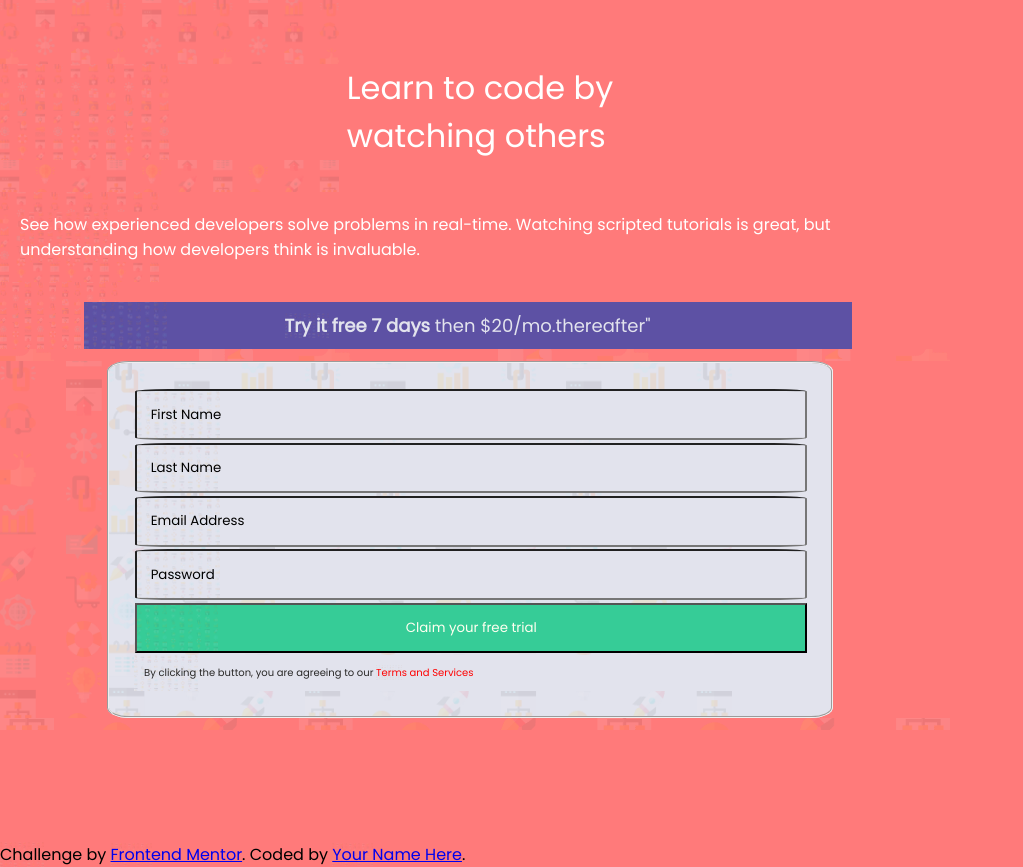
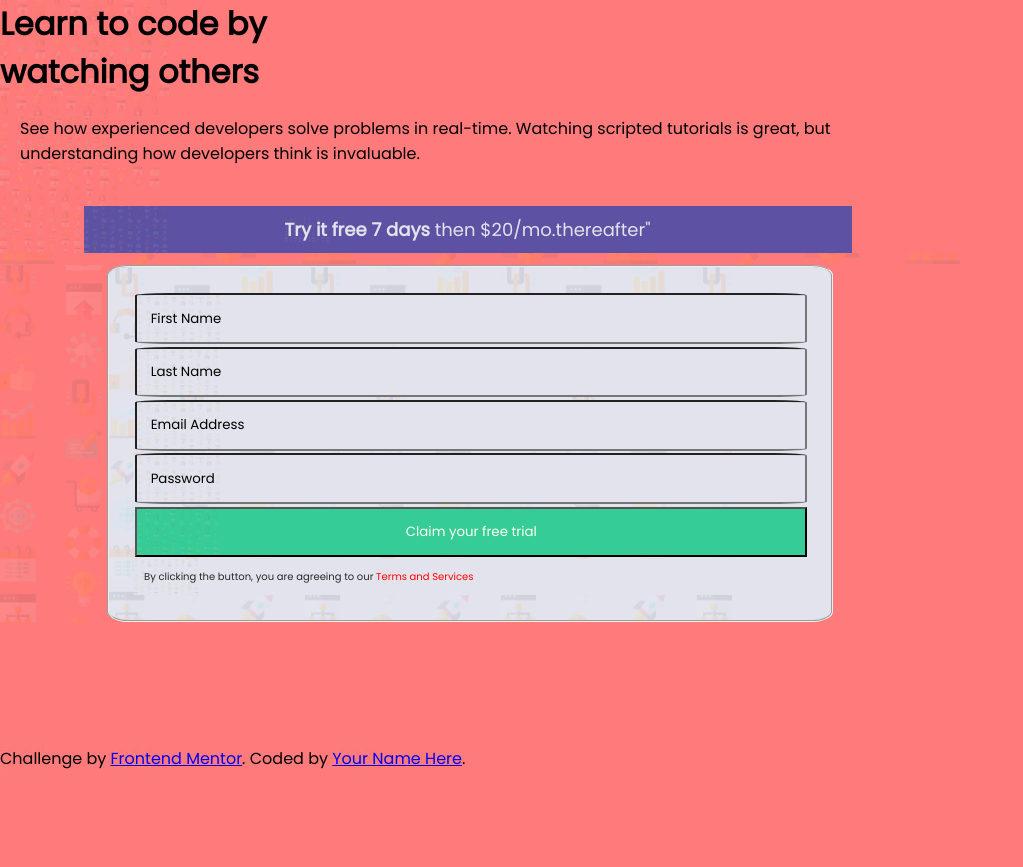
Before and after one commit to Jasmine582/intro_component-fm, a plain HTML site: page index.html in a window 1280 px wide. Shown: the whole page, without its empty margins (0-1023 px from the left). After the commit the page ends 800 px from the top, so only its background shows below. Drawn offline with Linux system fonts and the light colour scheme.

Commit message:
Changing html structure

```diff
--- a/index.html
+++ b/index.html
@@ -21,12 +21,8 @@
     <title>Frontend Mentor | Intro component with sign up form</title>
   </head>
   <body>
-    <header>
       <div class="container">
-      <p>Learn to code by <br />watching others</p>
-      </div>
-    </header>
-    <main>
+      <h1>Learn to code by <br />watching others</h1>
       <div class="hero-p">
         <p>
           See how experienced developers solve problems in real-time. Watching
@@ -51,6 +47,7 @@
       </fieldset>
     </form>
       </div>
+    </div>
     </main>
     <footer>
       <p class="attribution">
```
